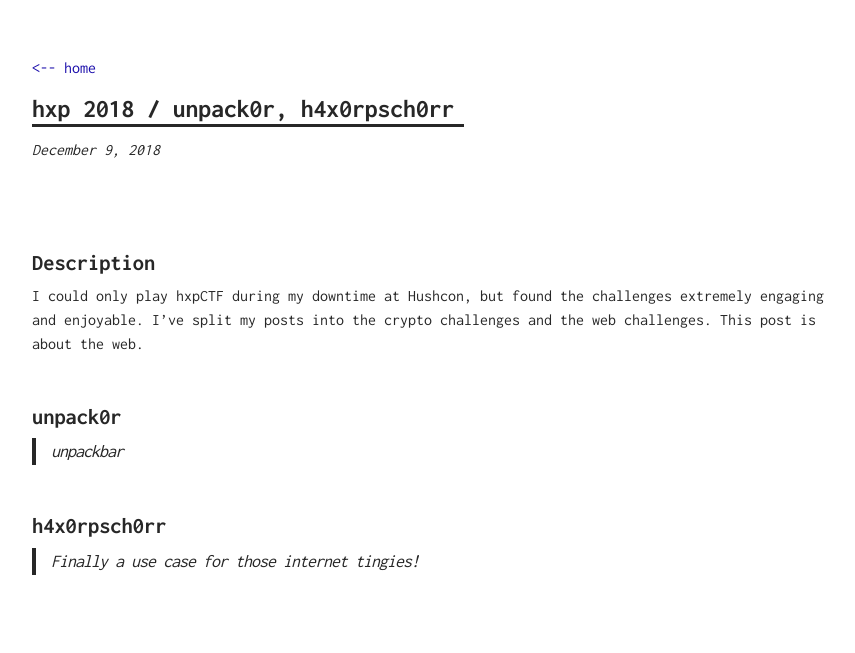
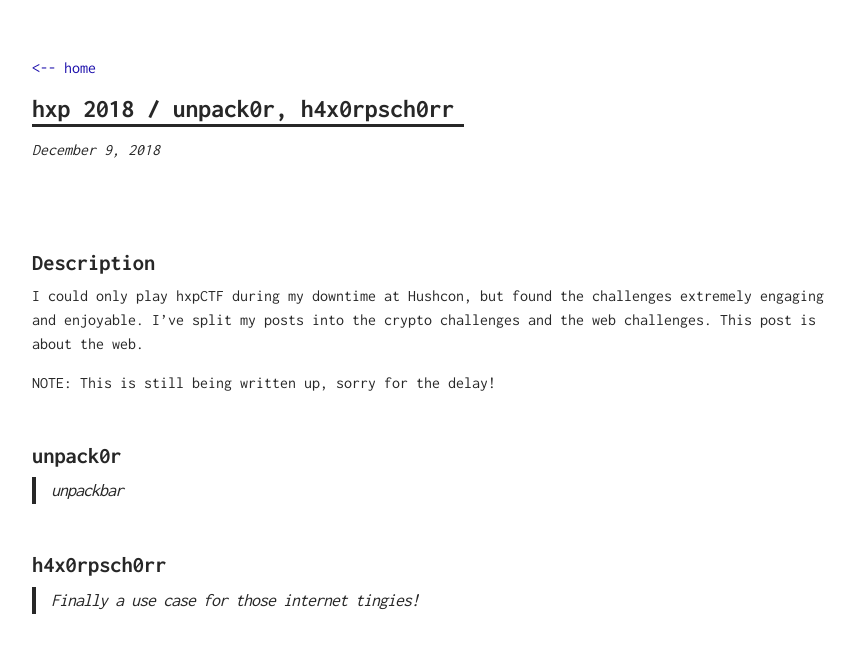
Before and after one commit to drtychai/drtychai.github.io, a Jekyll site: the page built from _posts/hxp-2018/2018-12-09-hxp-web.md, in a window 1280 px wide. Shown: the top 653 px of the page, without its empty margins (208-1063 px from the left). Built offline with Jekyll 4.4.1, drawn with Linux system fonts in a browser that asks for light colours.

Commit message:
added comment on posts delay

```diff
--- a/_posts/hxp-2018/2018-12-09-hxp-web.md
+++ b/_posts/hxp-2018/2018-12-09-hxp-web.md
@@ -6,6 +6,8 @@
 # Description
 I could only play hxpCTF during my downtime at Hushcon, but found the challenges extremely engaging and enjoyable. I've split my posts into the crypto challenges and the web challenges. This post is about the web.
 
+NOTE: This is still being written up, sorry for the delay!
+
 # unpack0r
 >unpackbar
 
```
